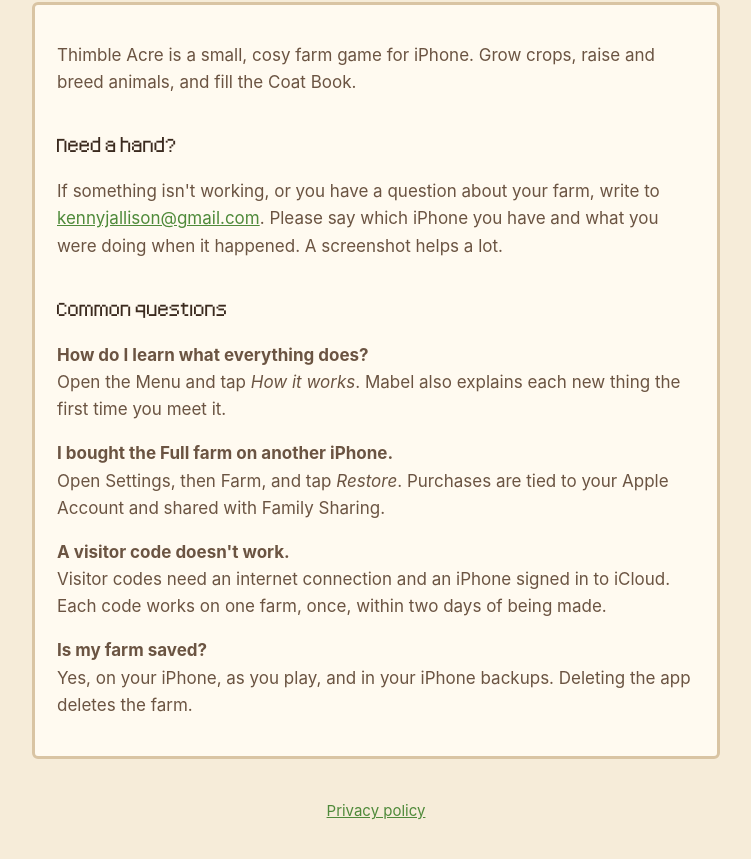
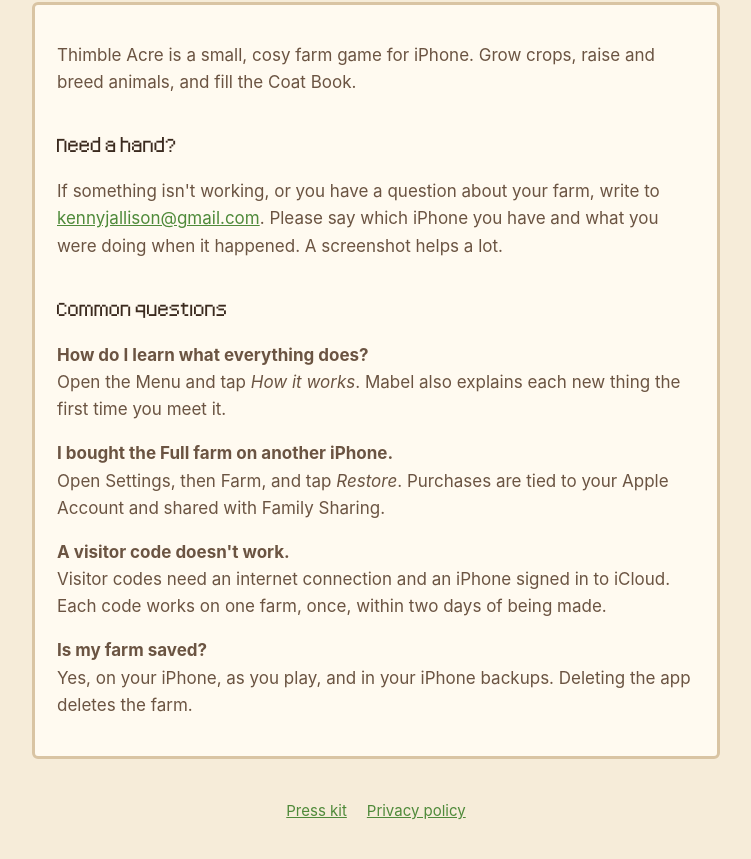
Before and after one commit to Rackit3d/thimble-acre, a plain HTML site: page index.html in a window 1280 px wide. Shown: the part 563-1422 px from the top of the page, without its empty margins (264-1015 px from the left). Drawn offline with Linux system fonts and the light colour scheme.

Commit message:
Link the press kit from the support page

```diff
--- a/index.html
+++ b/index.html
@@ -23,7 +23,7 @@
 <p><b>A visitor code doesn't work.</b><br>Visitor codes need an internet connection and an iPhone signed in to iCloud. Each code works on one farm, once, within two days of being made.</p>
 <p><b>Is my farm saved?</b><br>Yes, on your iPhone, as you play, and in your iPhone backups. Deleting the app deletes the farm.</p>
 </div>
-<nav><a href="privacy.html">Privacy policy</a></nav>
+<nav><a href="press/">Press kit</a><a href="privacy.html">Privacy policy</a></nav>
 </main>
 </body>
 </html>
```
